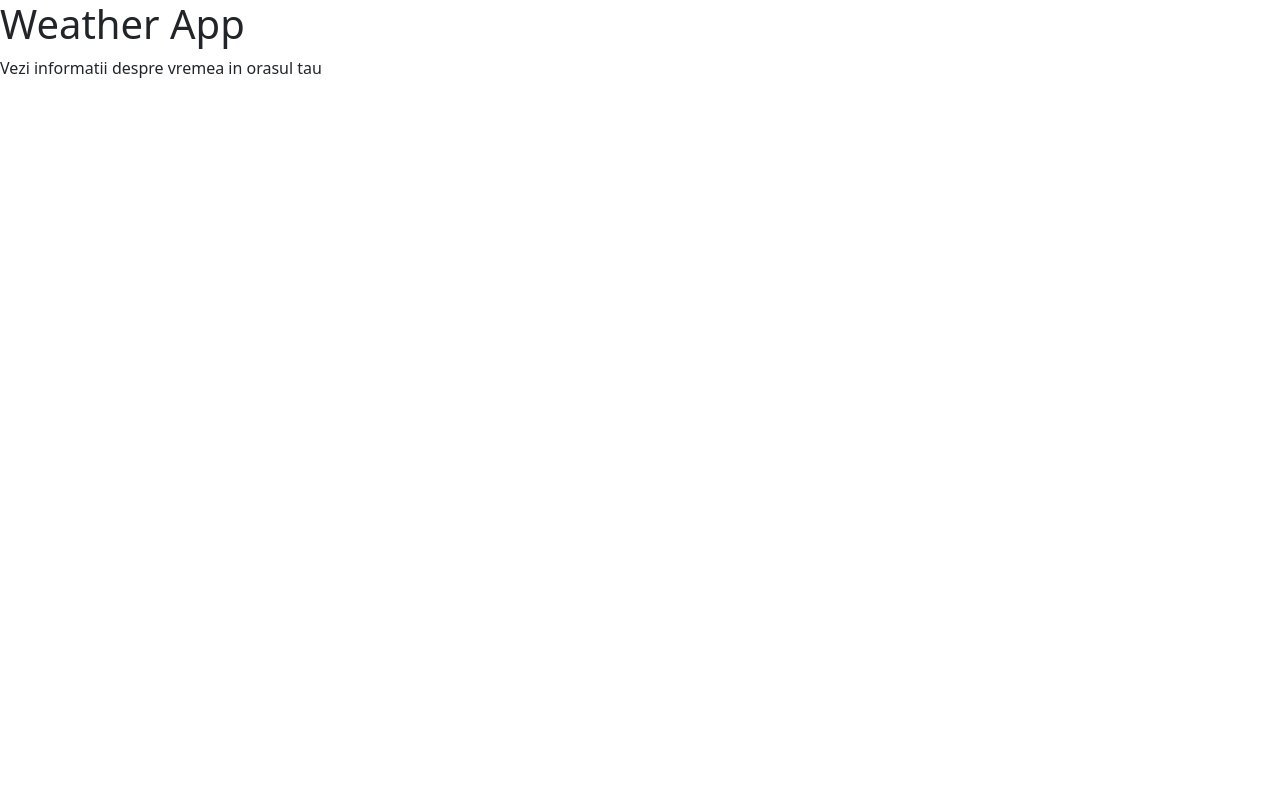
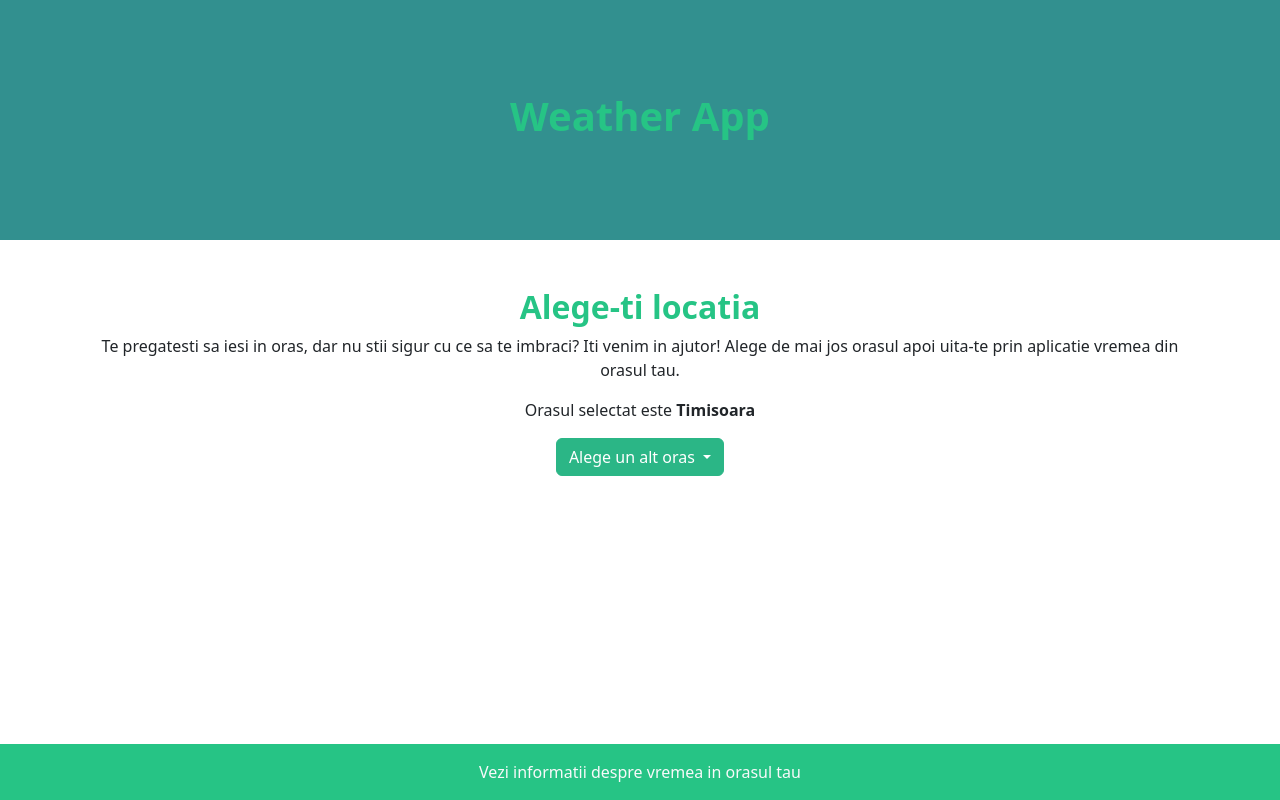
Before and after one commit to SalmanMario/Weather-App, a plain HTML site: page index.html in a window 1280 px wide. Drawn offline with nearby package versions, Linux system fonts and the light colour scheme.

Commit message:
added basic styles and content

```diff
--- a/css/style.css
+++ b/css/style.css
@@ -0,0 +1,52 @@
+:root {
+  --primary: #26c485;
+  --secondary: #fbb44c;
+  --bg-primary: #32908f;
+  --bg-secondary: #dfedf5;
+
+  --btn-color: #2bb686;
+}
+
+.btn-secondary {
+  background-color: var(--btn-color);
+  border-color: var(--btn-color);
+}
+
+.btn.show,
+.btn-secondary:hover,
+.btn-secondary:focus {
+  background-color: var(--primary);
+  border-color: var(--primary);
+}
+
+.text-primary {
+  color: var(--primary) !important;
+}
+
+.bg-primary {
+  background-color: var(--bg-primary) !important;
+}
+
+.bg-dark {
+  background-color: var(--primary) !important;
+}
+
+h1,
+h2 {
+  font-weight: bold;
+}
+
+body {
+  display: flex;
+  flex-direction: column;
+
+  min-height: 100vh;
+}
+
+main {
+  flex: 1;
+}
+
+header {
+  height: 30vh;
+}
--- a/index.html
+++ b/index.html
@@ -14,14 +14,50 @@
     <title>Weather App</title>
   </head>
   <body>
-    <header>
-      <h1>Weather App</h1>
+    <header class="bg-primary d-flex align-items-center justify-content-center">
+      <div class="container">
+        <h1 class="text-center text-primary">Weather App</h1>
+      </div>
     </header>
     <main>
-      <section></section>
+      <section class="choose-location py-5">
+        <div class="container">
+          <h2 class="text-primary text-center">Alege-ti locatia</h2>
+          <p class="text-center">
+            Te pregatesti sa iesi in oras, dar nu stii sigur cu ce sa te imbraci? Iti venim in ajutor! Alege de mai jos
+            orasul apoi uita-te prin aplicatie vremea din orasul tau.
+          </p>
+          <p class="text-center">
+            Orasul selectat este
+            <strong class="current-city">Timisoara </strong>
+          </p>
+          <div class="dropdown d-flex justify-content-center">
+            <button
+              class="btn btn-secondary dropdown-toggle"
+              type="button"
+              data-bs-toggle="dropdown"
+              aria-expanded="false"
+            >
+              Alege un alt oras
+            </button>
+            <ul class="dropdown-menu">
+              <li><a class="dropdown-item" href="#">Timisoara</a></li>
+              <li><a class="dropdown-item" href="#">Bucuresti</a></li>
+              <li><a class="dropdown-item" href="#">Cluj</a></li>
+              <li><a class="dropdown-item" href="#">Oradea</a></li>
+              <li><a class="dropdown-item" href="#">Sibiu</a></li>
+              <li><a class="dropdown-item" href="#">Arad</a></li>
+              <li><a class="dropdown-item" href="#">Brasov</a></li>
+              <li><a class="dropdown-item" href="#">Miercurea Ciuc</a></li>
+            </ul>
+          </div>
+        </div>
+      </section>
     </main>
-    <footer>
-      <p>Vezi informatii despre vremea in orasul tau</p>
+    <footer class="bg-dark">
+      <div class="container">
+        <p class="text-light text-center m-0 py-3">Vezi informatii despre vremea in orasul tau</p>
+      </div>
     </footer>
     <script
       src="https://cdn.jsdelivr.net/npm/bootstrap@5.3.0-alpha1/dist/js/bootstrap.bundle.min.js"
```
